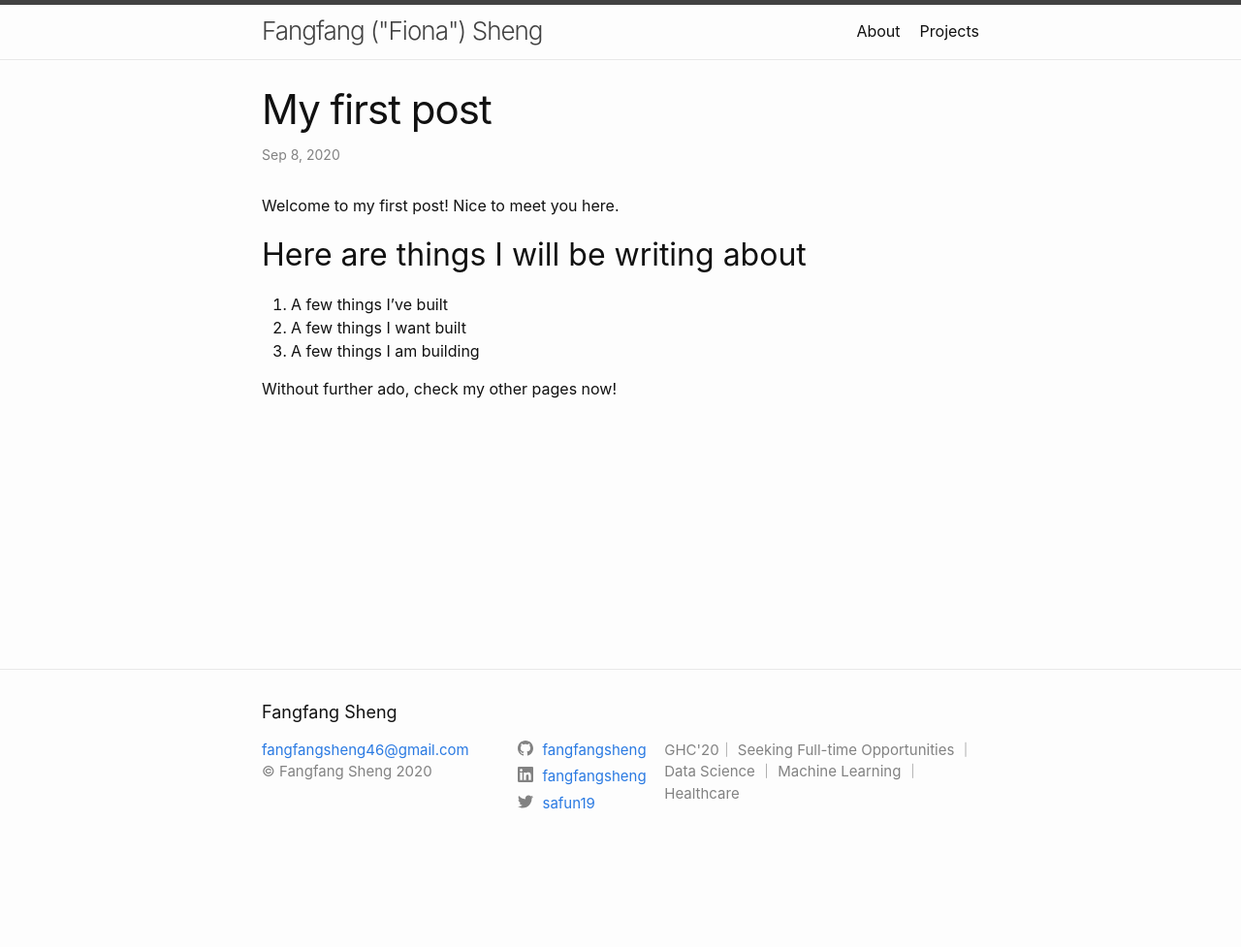
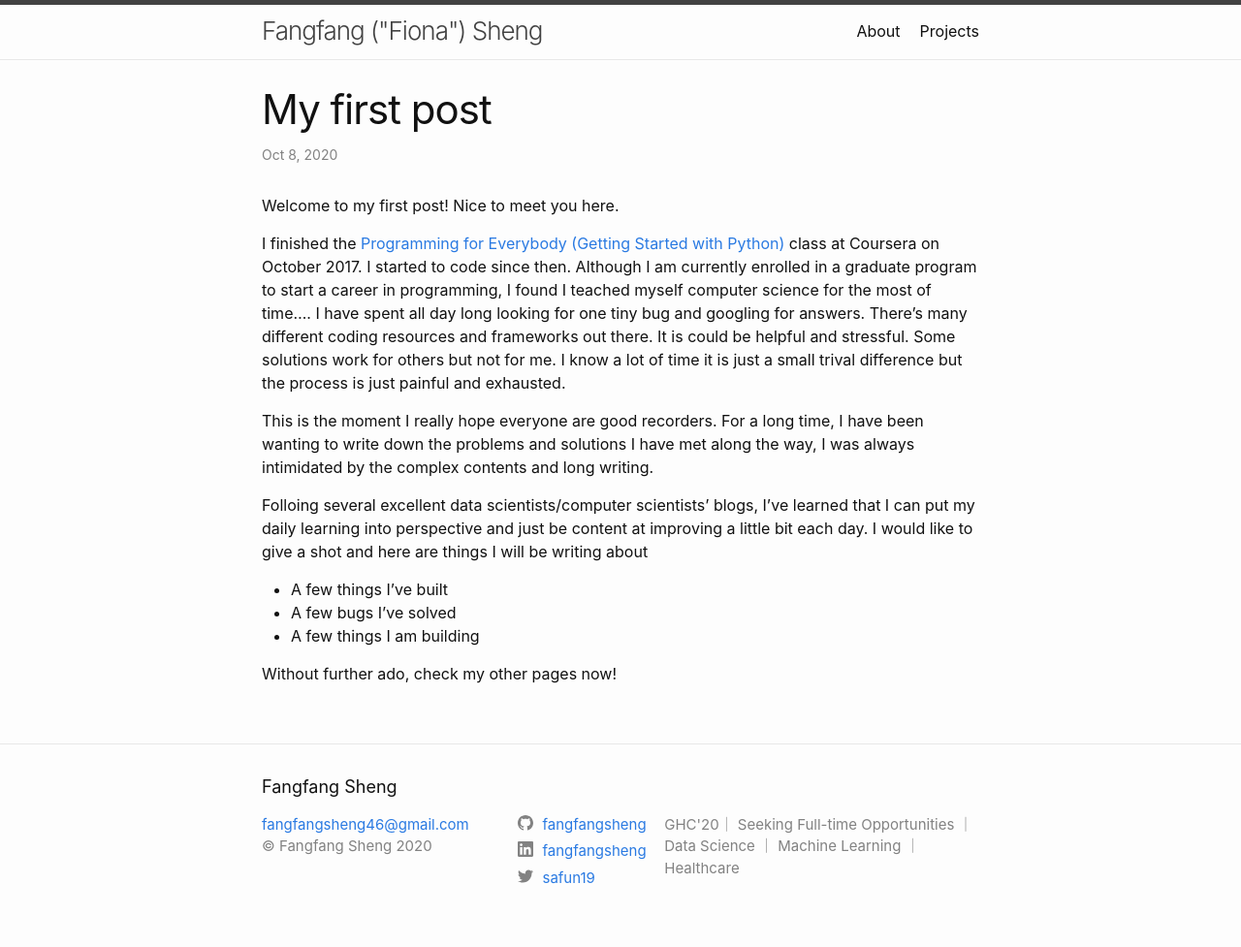
Before and after one commit to fangfangsheng/my-blog, a Jekyll site: the page built from _posts/2020-09-08-my-first-post.md, in a window 1280 px wide. Shown: the whole page at 97% size. Built offline with Jekyll 4.4.1, drawn with Linux system fonts in a browser that asks for light colours; before the commit the page ends 900 px from its top, so only the background shows below that.

Commit message:
new post

```diff
--- a/_posts/2020-09-08-my-first-post.md
+++ b/_posts/2020-09-08-my-first-post.md
@@ -1,17 +1,20 @@
 ---
 layout: post
 title:  "My first post"
-date:   2020-09-08 19:04:41 -0400
+date:   2020-10-08 19:04:41 -0400
 categories: jekyll update
 ---
 
-
 Welcome to my first post! Nice to meet you here.
 
-## Here are things I will be writing about
+I finished the [Programming for Everybody (Getting Started with Python)](https://www.coursera.org/learn/python) class at Coursera on October 2017. I started to code since then. Although I am currently enrolled in a graduate program to start a career in programming, I found I teached myself computer science for the most of time.... I have spent all day long looking for one tiny bug and googling for answers. There’s many different coding resources and frameworks out there. It is could be helpful and stressful. Some solutions work for others but not for me. I know a lot of time it is just a small trival difference but the process is just painful and exhausted.
 
-1. A few things I’ve built
-2. A few things I want built
-3. A few things I am building
+This is the moment I really hope everyone are good recorders. For a long time, I have been wanting to write down the problems and solutions I have met along the way, I was always intimidated by the complex contents and long writing.
+
+Folloing several excellent data scientists/computer scientists' blogs, I’ve learned that I can put my daily learning into perspective and just be content at improving a little bit each day. I would like to give a shot and here are things I will be writing about
+
+*  A few things I’ve built
+*  A few bugs I've solved
+* A few things I am building
 
 Without further ado, check my other pages now!
```
